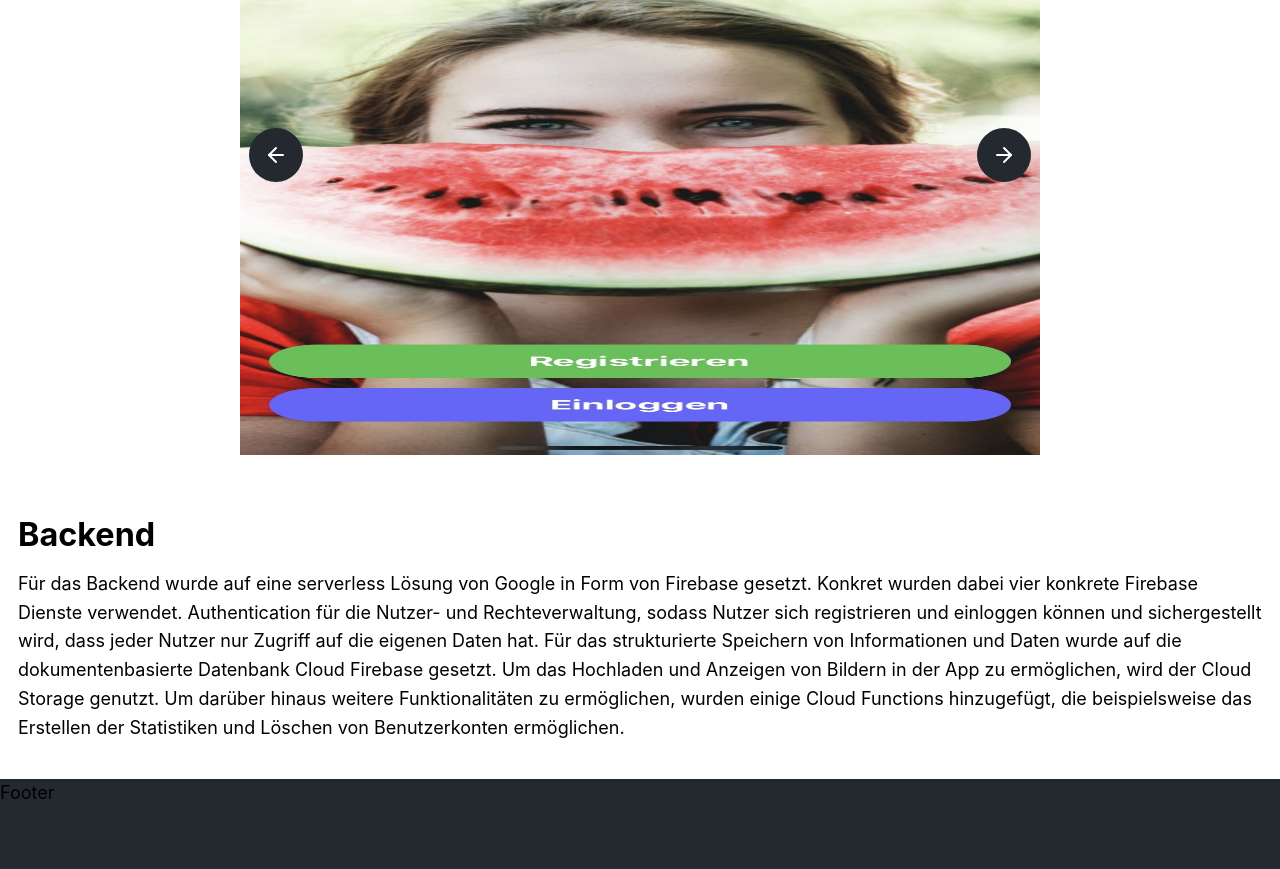
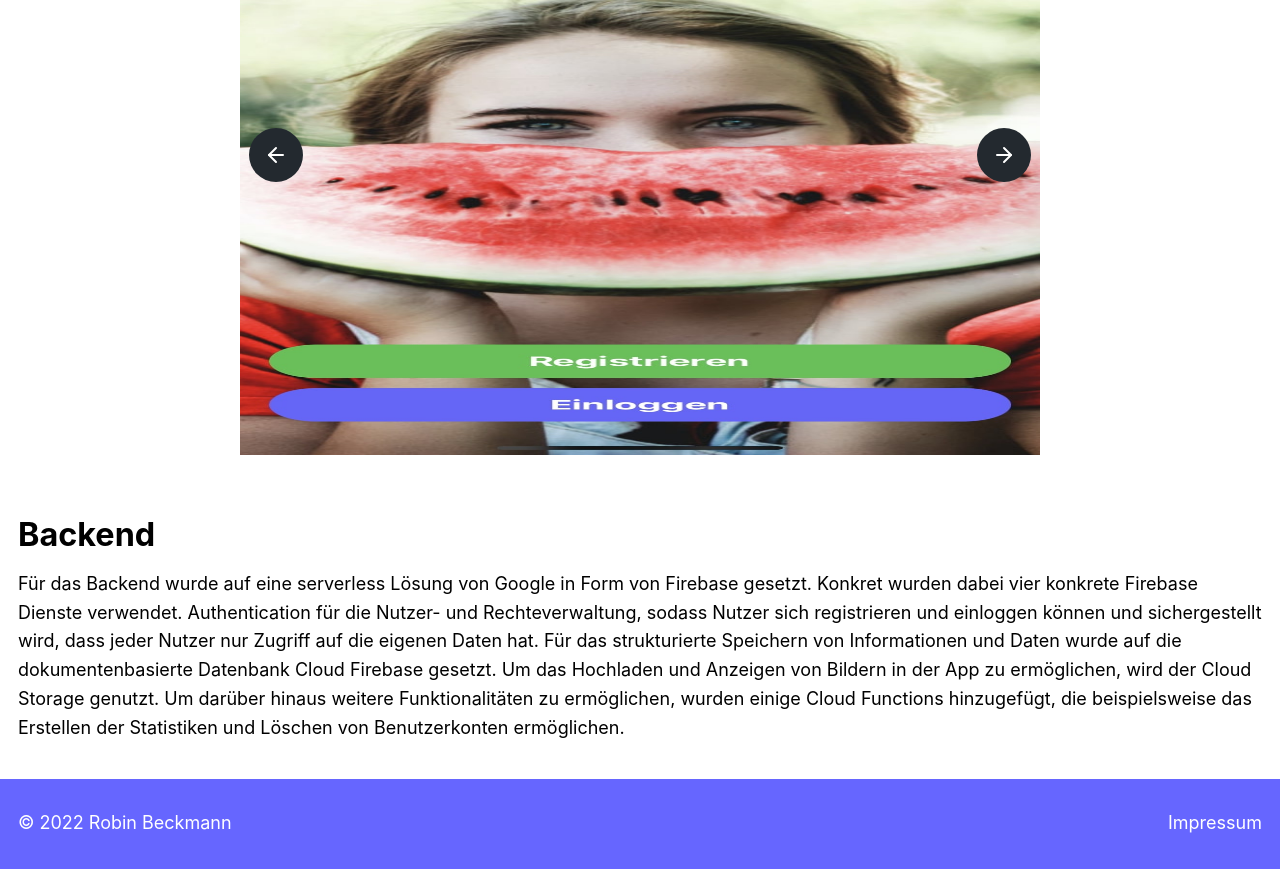
Before and after one commit to TheXires/portfolio, a Next.js app: page /projects/caloriecounter in a window 1280 px wide. Shown: the part 2654-3523 px from the top of the page. Built offline with nearby package versions, Linux system fonts and the light colour scheme.

Commit message:
edited footer and imprint

```diff
--- a/components/general/Footer.tsx
+++ b/components/general/Footer.tsx
@@ -1,7 +1,18 @@
+import Link from 'next/link';
 import React from 'react';
+import styles from '../../styles/general/footer.module.css';
 
 function Footer() {
-  return <div style={{ width: '100%', height: '5rem', backgroundColor: '#23292f' }}>Footer</div>;
+  return (
+    <div className={styles.container}>
+      <div className={styles.innerContainer}>
+        <div>&copy; 2022 Robin Beckmann</div>
+        <Link href={'/imprint'}>
+          <span className={styles.link}>Impressum</span>
+        </Link>
+      </div>
+    </div>
+  );
 }
 
 export default Footer;
--- /dev/null
+++ b/styles/general/footer.module.css
@@ -0,0 +1,25 @@
+.container {
+  display: flex;
+  height: 5rem;
+  background-color: #6666ff;
+  color: white;
+  align-items: center;
+  justify-content: center;
+  padding: 0 1rem;
+}
+
+.innerContainer {
+  display: flex;
+  flex-grow: 100;
+  max-width: 1400px;
+  justify-content: space-between;
+}
+
+.link {
+  color: white;
+  cursor: pointer;
+}
+
+.link:hover {
+  text-decoration: underline;
+}
```
Also changed, not shown: pages/imprint.tsx (+18 -1 lines).
